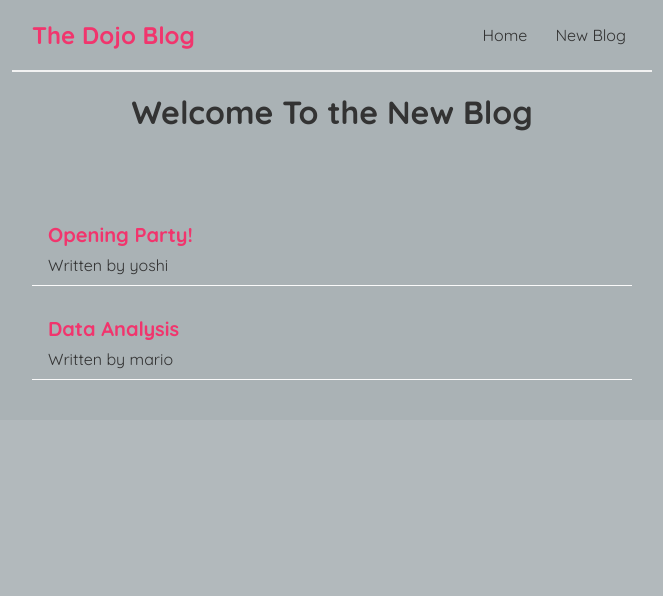
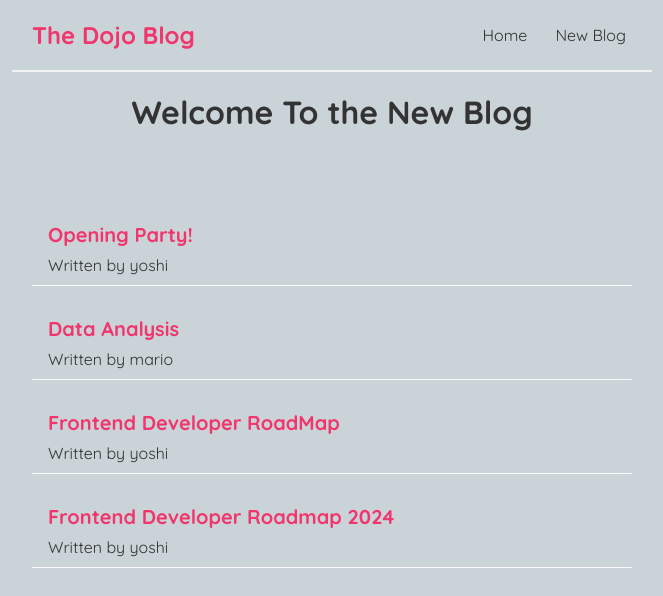
Before and after one commit to Mikeoduoli/Front_End_Web, a React (Create React App) app in the folder reactjs_web/: page / in a window 1280 px wide. Shown: the top 596 px of the page, without its empty margins (308-971 px from the left). Built offline with nearby package versions, Linux system fonts and the light colour scheme; data requests are answered from the project's data file.

Commit message:
Working with promises

```diff
--- a/reactjs_web/data/db.json
+++ b/reactjs_web/data/db.json
@@ -11,6 +11,18 @@
       "title": "Data Analysis",
       "body": "Extract insights from the data.",
       "author": "mario"
+    },
+    {
+      "id": "3959",
+      "title": "Frontend Developer RoadMap",
+      "body": "In this article we are going to dive into the requirements needed for you to be a Frontend Developer or launch a career in Frontend Development.",
+      "author": "yoshi"
+    },
+    {
+      "id": "6ca5",
+      "title": "Frontend Developer Roadmap 2024 ",
+      "body": "The world of Software Development and Applications can be both exciting and overwhelming yet a fulfilling one if one choses to be determined and consistent with the effort put.\n\nIn this article we dive deep into the journey of a Frontend Developer outlining tools, skills and approximate time that will averagely take to grasp the concept and build something presentable to pitch for your next role.",
+      "author": "yoshi"
     }
   ]
 }
--- a/reactjs_web/src/App.js
+++ b/reactjs_web/src/App.js
@@ -13,6 +13,7 @@ function App() {
     <Router>
       <div className="App">
         <Navbar />
+        {/* #5 Using dynamic value to output data (title is our dynamic value) */}
         <h1 className='title'>{title}</h1>
         <div className='content'>
           {/* #21 Deleted */}
@@ -30,7 +31,7 @@ function App() {
               <Create />
             </Route>
 
-            {/* Lec #25 - Route Parameters */}
+            {/* Lec #25 - Route Parameters(id) */}
             <Route path="/blogs/:id">
               <BlogDetails />
             </Route>
--- a/reactjs_web/src/BlogDetails.js
+++ b/reactjs_web/src/BlogDetails.js
@@ -2,7 +2,7 @@ import { useHistory, useParams } from "react-router-dom";
 import useFetch from "./useFetch";
 
 const BlogDetails = () => {
-    // This allows to grab param from the route which is in our case /blogs/:5 for instance
+    // This allows to grab param from the route which is in our case /blogs/:5 for instance (Id is the route parameter to be destructured)
     const { id } = useParams();
     // #26 Resusing custom Hooks and the block of id we trying to get
     const { data : blog, error, isPending } = useFetch('http://localhost:8000/blogs/' + id);
@@ -23,6 +23,7 @@ const BlogDetails = () => {
             {/* #26 - Resusing Custom Hooks - Removed this line of code and added the next */}
             {/* <h2>Blog Details - { id }</h2> */}
 
+            {/* The thing on the right is only output if the thing on the left is right */}
             { isPending && <div>Loading...</div>}
             { error && <div>{ error }</div>}
             { blog && (
--- a/reactjs_web/src/Create.js
+++ b/reactjs_web/src/Create.js
@@ -5,7 +5,7 @@ const Create = () => {
     // Creating a state to track changes inserted
     const [title, setTitle] = useState('');
     const [body, setBody] = useState('');
-    const [author, setAuthor] = useState('mario');
+    const [author, setAuthor] = useState('Mario');
     const [isPending, setIsPending] = useState(false);
     // #30
     const history = useHistory();
@@ -58,8 +58,8 @@ const Create = () => {
                     value={author}
                     onChange={(e) => setAuthor(e.target.value)}
                     >
-                    <option value="mario">mario</option>
-                    <option value="yoshi">yoshi</option>
+                    <option value="Mario">Mario</option>
+                    <option value="Yoshi">Yoshi</option>
                 </select>
                 {!isPending && <button>Add Blog</button>}
                 {isPending && <button disabled>Adding Blog...</button>}
--- a/reactjs_web/src/index.css
+++ b/reactjs_web/src/index.css
@@ -5,7 +5,7 @@
   margin: 0;
   font-family: "Quicksand";
   color: #333;
-  background-color: #aab2b6e7;
+  background-color: #cad3d8e7;
 }
 .navbar {
   padding: 20px;
--- a/reactjs_web/src/useFetch.js
+++ b/reactjs_web/src/useFetch.js
@@ -21,7 +21,7 @@ const useFetch = (url) => {
         // A promise with a response object
                 .then(res => {
                     if(!res.ok) {
-                        throw Error('Data not fetched for the resource');
+                        throw Error('Data not fetched for the resource.');
                     }
                     return res.json();
                 })
```
Also changed, not shown: reactjs_web/Promises.js (added), 2 other files (tests, documents, lock files or other folders).
